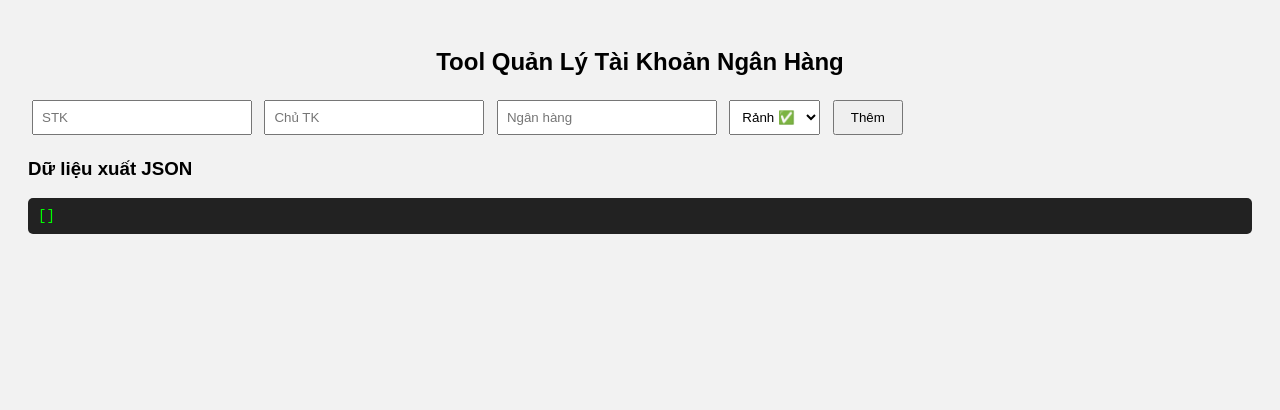
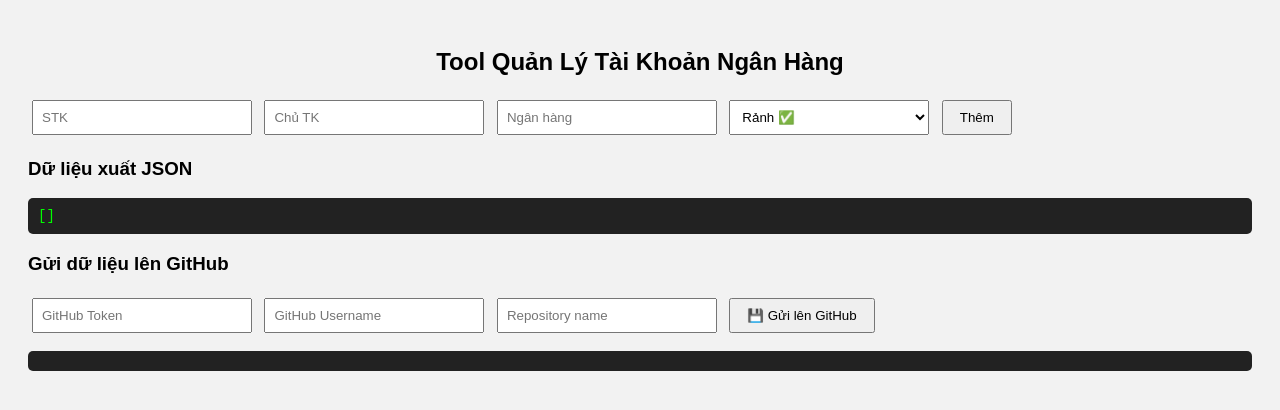
Before and after one commit to Minhdz20/ThueTkweb, a plain HTML site: page tool.html in a window 1280 px wide. Drawn offline with Linux system fonts and the light colour scheme.

Commit message:
Update tool.html

```diff
--- a/tool.html
+++ b/tool.html
@@ -12,14 +12,10 @@
     h2 {
       text-align: center;
     }
-    .form input {
+    .form input, .form select {
       padding: 8px;
       margin: 4px;
       width: 200px;
-    }
-    .form select {
-      padding: 8px;
-      margin: 4px;
     }
     .form button {
       padding: 8px 16px;
@@ -63,6 +59,15 @@
 
   <h3>Dữ liệu xuất JSON</h3>
   <pre id="json"></pre>
+
+  <h3>Gửi dữ liệu lên GitHub</h3>
+  <div class="form">
+    <input id="token" placeholder="GitHub Token" />
+    <input id="username" placeholder="GitHub Username" />
+    <input id="repo" placeholder="Repository name" />
+    <button onclick="pushToGitHub()">💾 Gửi lên GitHub</button>
+  </div>
+  <pre id="status"></pre>
 
   <script>
     let data = [];
@@ -119,8 +124,57 @@
       }
     }
 
-    // Load từ file nếu muốn (dev mode)
-    // fetch('accounts.json').then(r => r.json()).then(json => { data = json; render(); });
+    async function pushToGitHub() {
+      const token = document.getElementById("token").value.trim();
+      const username = document.getElementById("username").value.trim();
+      const repo = document.getElementById("repo").value.trim();
+      const path = "accounts.json";
+
+      if (!token || !username || !repo) {
+        return alert("Điền đầy đủ Token, Username và Repo");
+      }
+
+      const jsonContent = JSON.stringify(data, null, 2);
+      const contentEncoded = btoa(unescape(encodeURIComponent(jsonContent)));
+
+      const apiUrl = `https://api.github.com/repos/${username}/${repo}/contents/${path}`;
+
+      let sha;
+      try {
+        const resGet = await fetch(apiUrl, {
+          headers: {
+            Authorization: `token ${token}`,
+            Accept: "application/vnd.github.v3+json",
+          },
+        });
+
+        if (resGet.ok) {
+          const json = await resGet.json();
+          sha = json.sha;
+        }
+      } catch (e) {}
+
+      const resPut = await fetch(apiUrl, {
+        method: "PUT",
+        headers: {
+          Authorization: `token ${token}`,
+          Accept: "application/vnd.github.v3+json",
+        },
+        body: JSON.stringify({
+          message: "Update accounts.json from tool.html",
+          content: contentEncoded,
+          sha,
+        }),
+      });
+
+      const output = document.getElementById("status");
+      if (resPut.ok) {
+        output.textContent = "✅ Đã gửi thành công lên GitHub!";
+      } else {
+        const err = await resPut.json();
+        output.textContent = "❌ Lỗi: " + (err.message || "Không thể ghi file.");
+      }
+    }
 
     render();
   </script>
```
